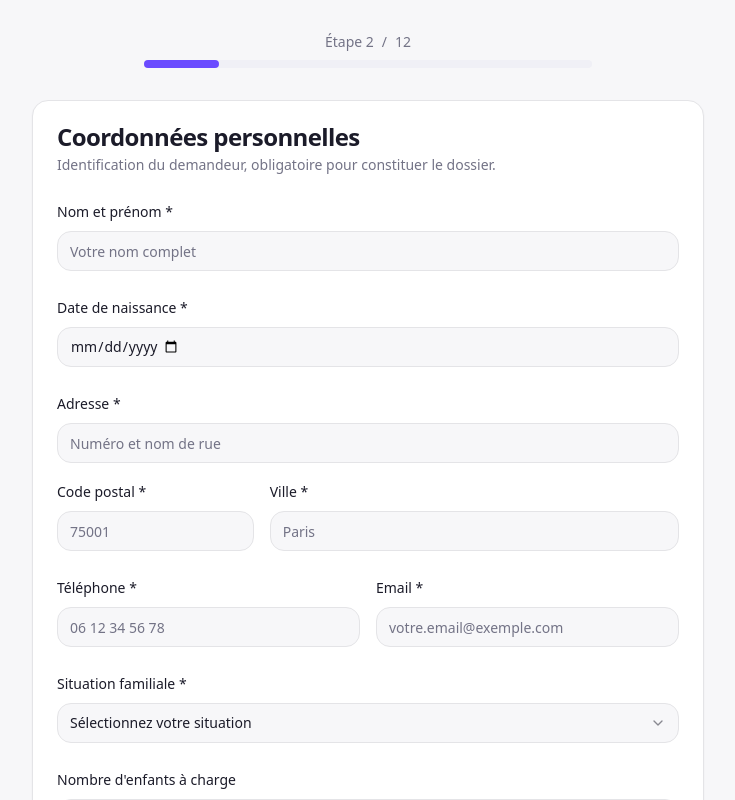
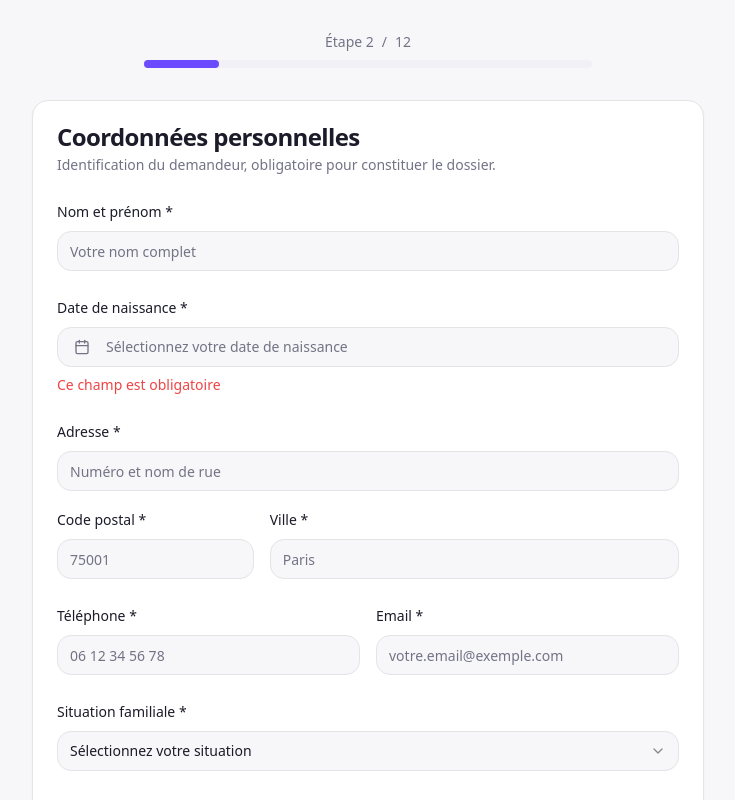
Before and after one commit to MAROUANE-92/legal-pulse, a React (Vite) app: page /client/1/welcome in a window 1280 px wide. Both pictures are taken after a click on the button "Continuer sans compte". Shown: the top 800 px of the page, without its empty margins (272-1007 px from the left). Built offline with nearby package versions, Linux system fonts and the light colour scheme.

Commit message:
Refactor: Improve calendar aesthetics
Update the birth date calendar in the client identity form to be more aesthetically pleasing.

```diff
--- a/src/components/client/steps/Step0Identity.tsx
+++ b/src/components/client/steps/Step0Identity.tsx
@@ -1,16 +1,21 @@
-import React from 'react';
+import React, { useState } from 'react';
 import { useForm } from 'react-hook-form';
+import { format } from 'date-fns';
+import { fr } from 'date-fns/locale';
+import { CalendarIcon } from 'lucide-react';
 import { Card, CardContent, CardDescription, CardHeader, CardTitle } from '@/components/ui/card';
 import { Button } from '@/components/ui/button';
 import { Input } from '@/components/ui/input';
 import { Label } from '@/components/ui/label';
-import { Textarea } from '@/components/ui/textarea';
+import { Calendar } from '@/components/ui/calendar';
+import { Popover, PopoverContent, PopoverTrigger } from '@/components/ui/popover';
 import { Select, SelectContent, SelectItem, SelectTrigger, SelectValue } from '@/components/ui/select';
+import { cn } from '@/lib/utils';
 import { useStepper } from '../NewStepperProvider';
 
 interface Step0FormData {
   fullName: string;
-  birthDate: string;
+  birthDate?: Date;
   address: string;
   postalCode: string;
   city: string;
@@ -22,11 +27,13 @@ interface Step0FormData {
 
 export function Step0Identity() {
   const { formData, savePartial, goTo } = useStepper();
+  const [birthDate, setBirthDate] = useState<Date | undefined>(
+    formData.identity?.birthDate ? new Date(formData.identity.birthDate) : undefined
+  );
 
   const { register, handleSubmit, formState: { errors }, setValue, watch } = useForm<Step0FormData>({
     defaultValues: {
       fullName: formData.identity?.fullName || '',
-      birthDate: formData.identity?.birthDate || '',
       address: formData.identity?.address || '',
       postalCode: formData.identity?.postalCode || '',
       city: formData.identity?.city || '',
@@ -38,7 +45,16 @@ export function Step0Identity() {
   });
 
   const onSubmit = (data: Step0FormData) => {
-    savePartial('identity', data);
+    if (!birthDate) {
+      return; // Validation will handle the error
+    }
+
+    const formDataWithDate = {
+      ...data,
+      birthDate: birthDate.toISOString()
+    };
+
+    savePartial('identity', formDataWithDate);
     goTo('urgency');
   };
 
@@ -66,16 +82,39 @@ export function Step0Identity() {
 
           <div className="space-y-2">
             <Label htmlFor="birthDate">Date de naissance *</Label>
-            <Input
-              id="birthDate"
-              type="date"
-              min="1940-01-01"
-              max="2006-12-31"
-              {...register('birthDate', { required: 'Ce champ est obligatoire' })}
-              className="text-base"
-            />
-            {errors.birthDate && (
-              <p className="text-sm text-destructive">{errors.birthDate.message}</p>
+            <Popover>
+              <PopoverTrigger asChild>
+                <Button
+                  variant="outline"
+                  className={cn(
+                    "w-full justify-start text-left font-normal",
+                    !birthDate && "text-muted-foreground"
+                  )}
+                >
+                  <CalendarIcon className="mr-2 h-4 w-4" />
+                  {birthDate ? (
+                    format(birthDate, "PPP", { locale: fr })
+                  ) : (
+                    <span>Sélectionnez votre date de naissance</span>
+                  )}
+                </Button>
+              </PopoverTrigger>
+              <PopoverContent className="w-auto p-0" align="start">
+                <Calendar
+                  mode="single"
+                  selected={birthDate}
+                  onSelect={setBirthDate}
+                  disabled={(date) =>
+                    date > new Date() || date < new Date("1940-01-01")
+                  }
+                  initialFocus
+                  className="p-3 pointer-events-auto"
+                  defaultMonth={new Date(1990, 0)}
+                />
+              </PopoverContent>
+            </Popover>
+            {!birthDate && (
+              <p className="text-sm text-destructive">Ce champ est obligatoire</p>
             )}
           </div>
 
```
